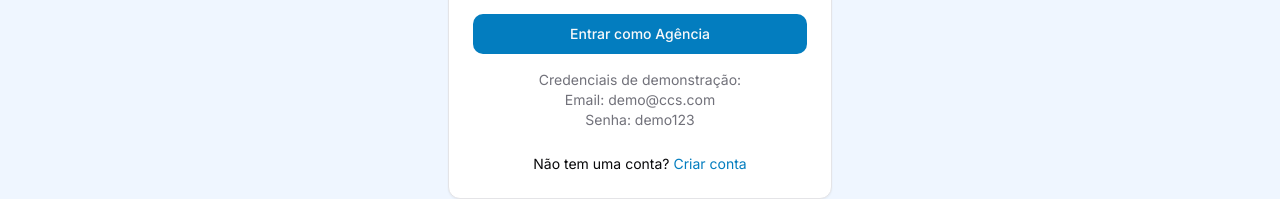
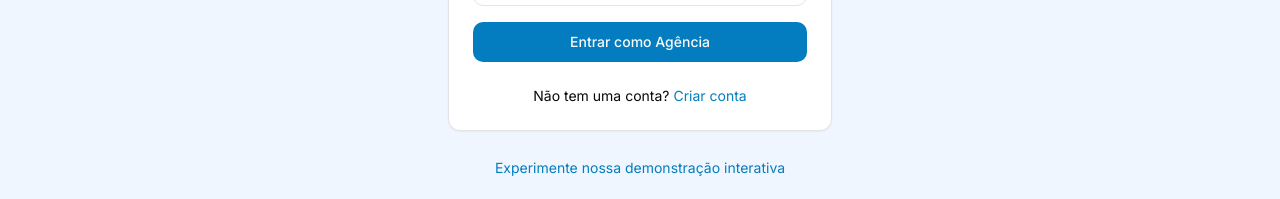
Before and after one commit to zinhocoder/Aproovi-Criativos, a Next.js app: page /login in a window 1280 px wide. Shown: the part 566-765 px from the top of the page. Built offline with nearby package versions, Linux system fonts and the light colour scheme; no server answers.

Commit message:
remove demo login

```diff
--- a/app/login/page.tsx
+++ b/app/login/page.tsx
@@ -150,16 +150,6 @@ export default function LoginPage() {
             </Button>
           </form>
 
-          <div className="mt-4 text-center text-sm">
-            <p className="text-muted-foreground">
-              Credenciais de demonstração:
-              <br />
-              Email: demo@ccs.com
-              <br />
-              Senha: demo123
-            </p>
-          </div>
-
           <div className="mt-6 text-center text-sm">
             Não tem uma conta?{" "}
             <Link href="/register" className="text-primary hover:underline">
```
